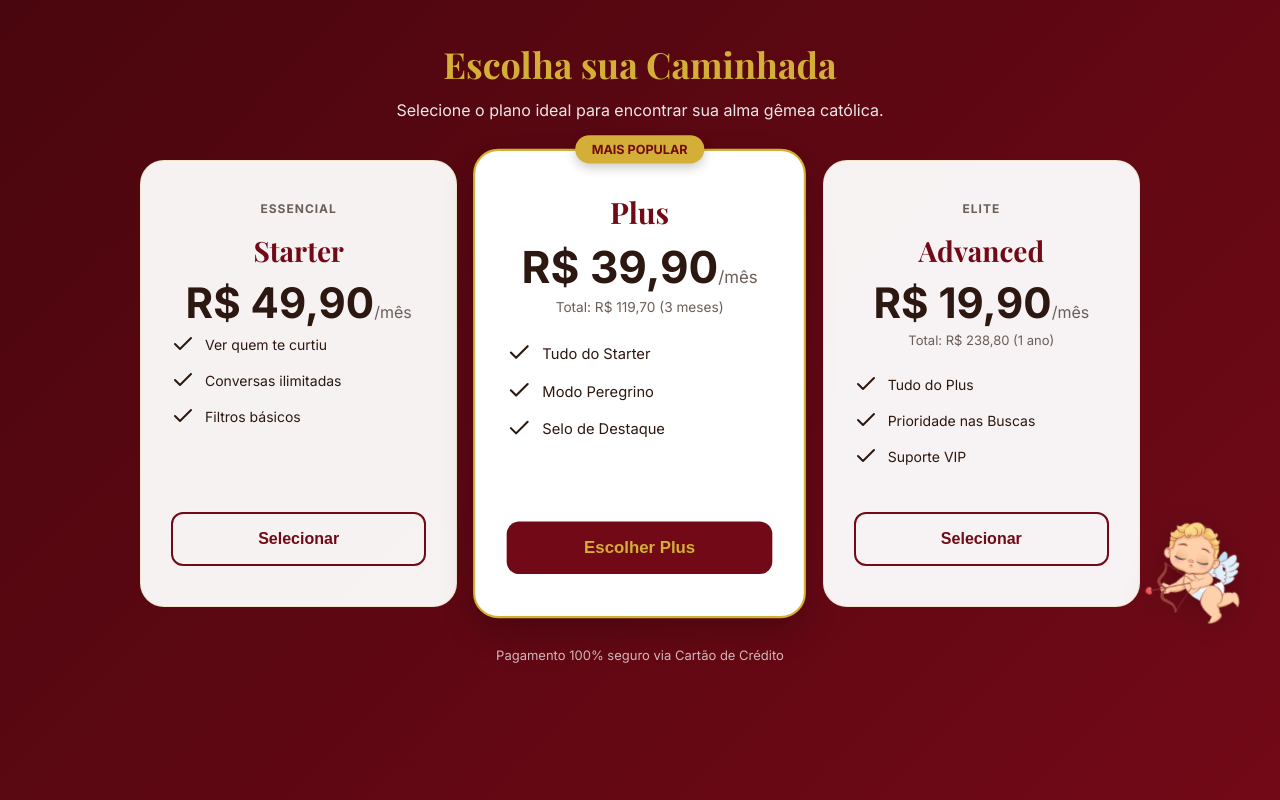
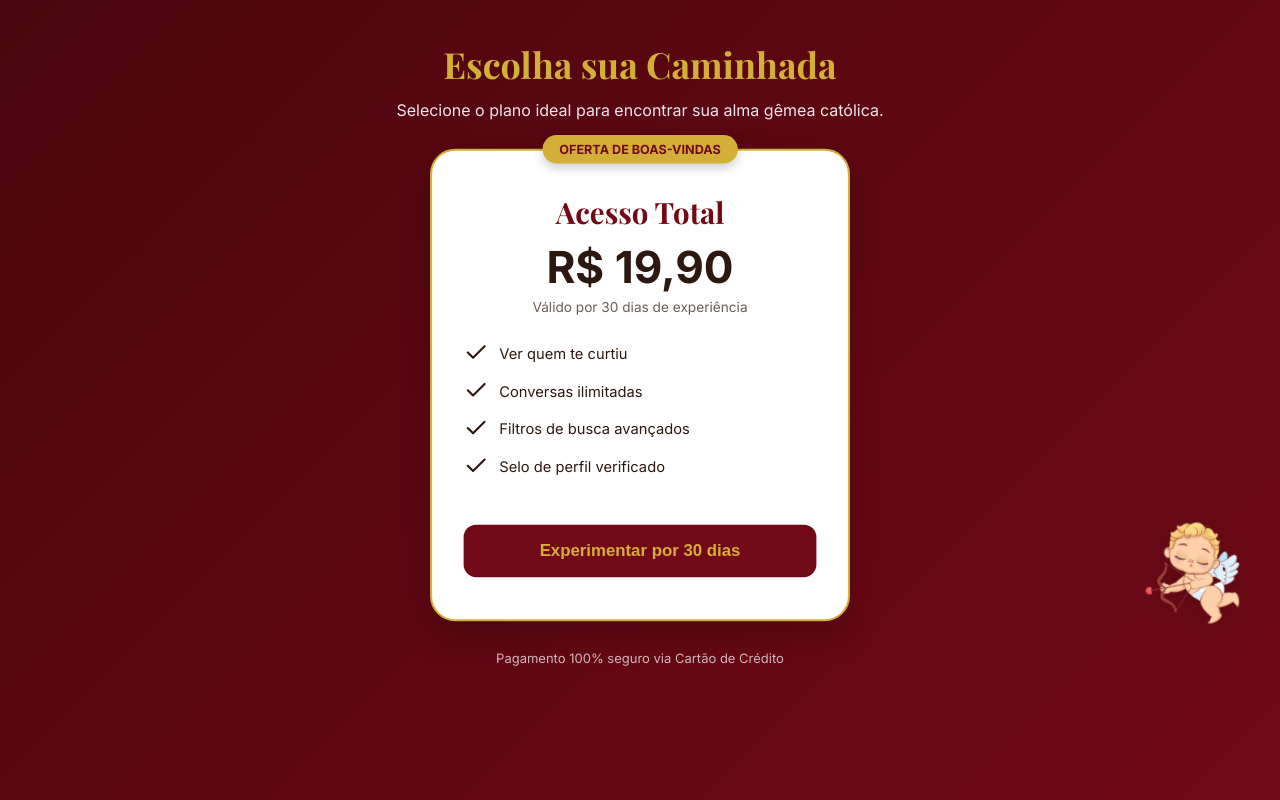
Before and after one commit to asmagsasp/cupidocatolico2026, a website: page index.html in a window 1280 px wide. Drawn offline with nearby package versions, Linux system fonts and the light colour scheme.

Commit message:
Mudar para estratégia de plano único de testes (R$ 19,90)

```diff
--- a/css/style.css
+++ b/css/style.css
@@ -621,6 +621,16 @@ h1, h2, h3 {
   grid-template-columns: repeat(auto-fit, minmax(280px, 1fr));
   gap: 24px;
   margin-bottom: 40px;
+}
+
+.plans-grid.single-plan {
+  display: flex;
+  justify-content: center;
+}
+
+.plans-grid.single-plan .plan-card {
+  max-width: 400px;
+  width: 100%;
 }
 
 .plan-card {
--- a/index.html
+++ b/index.html
@@ -34,46 +34,20 @@
         <p class="plans-subtitle">Selecione o plano ideal para encontrar sua alma gêmea católica.</p>
       </div>
 
-      <div class="plans-grid">
-        <!-- Starter -->
-        <div class="plan-card" onclick="selectPlan('Starter', 49.90)">
-          <div class="plan-badge">Essencial</div>
-          <h3 class="plan-name">Starter</h3>
-          <div class="plan-price">R$ 49,90<span>/mês</span></div>
+      <div class="plans-grid single-plan">
+        <!-- Plano Único de Experiência -->
+        <div class="plan-card featured" onclick="selectPlan('Plano de Experiência', 19.90)">
+          <div class="plan-badge-featured">Oferta de Boas-Vindas</div>
+          <h3 class="plan-name">Acesso Total</h3>
+          <div class="plan-price">R$ 19,90</div>
+          <div class="plan-total">Válido por 30 dias de experiência</div>
           <ul class="plan-features">
             <li><i data-lucide="check"></i> Ver quem te curtiu</li>
             <li><i data-lucide="check"></i> Conversas ilimitadas</li>
-            <li><i data-lucide="check"></i> Filtros básicos</li>
+            <li><i data-lucide="check"></i> Filtros de busca avançados</li>
+            <li><i data-lucide="check"></i> Selo de perfil verificado</li>
           </ul>
-          <button class="btn-plan">Selecionar</button>
-        </div>
-
-        <!-- Plus (Destaque) -->
-        <div class="plan-card featured" onclick="selectPlan('Plus', 119.70)">
-          <div class="plan-badge-featured">Mais Popular</div>
-          <h3 class="plan-name">Plus</h3>
-          <div class="plan-price">R$ 39,90<span>/mês</span></div>
-          <div class="plan-total">Total: R$ 119,70 (3 meses)</div>
-          <ul class="plan-features">
-            <li><i data-lucide="check"></i> Tudo do Starter</li>
-            <li><i data-lucide="check"></i> Modo Peregrino</li>
-            <li><i data-lucide="check"></i> Selo de Destaque</li>
-          </ul>
-          <button class="btn-plan featured">Escolher Plus</button>
-        </div>
-
-        <!-- Advanced -->
-        <div class="plan-card" onclick="selectPlan('Advanced', 238.80)">
-          <div class="plan-badge">Elite</div>
-          <h3 class="plan-name">Advanced</h3>
-          <div class="plan-price">R$ 19,90<span>/mês</span></div>
-          <div class="plan-total">Total: R$ 238,80 (1 ano)</div>
-          <ul class="plan-features">
-            <li><i data-lucide="check"></i> Tudo do Plus</li>
-            <li><i data-lucide="check"></i> Prioridade nas Buscas</li>
-            <li><i data-lucide="check"></i> Suporte VIP</li>
-          </ul>
-          <button class="btn-plan">Selecionar</button>
+          <button class="btn-plan featured">Experimentar por 30 dias</button>
         </div>
       </div>
       <p class="plans-footer">Pagamento 100% seguro via Cartão de Crédito</p>
```
